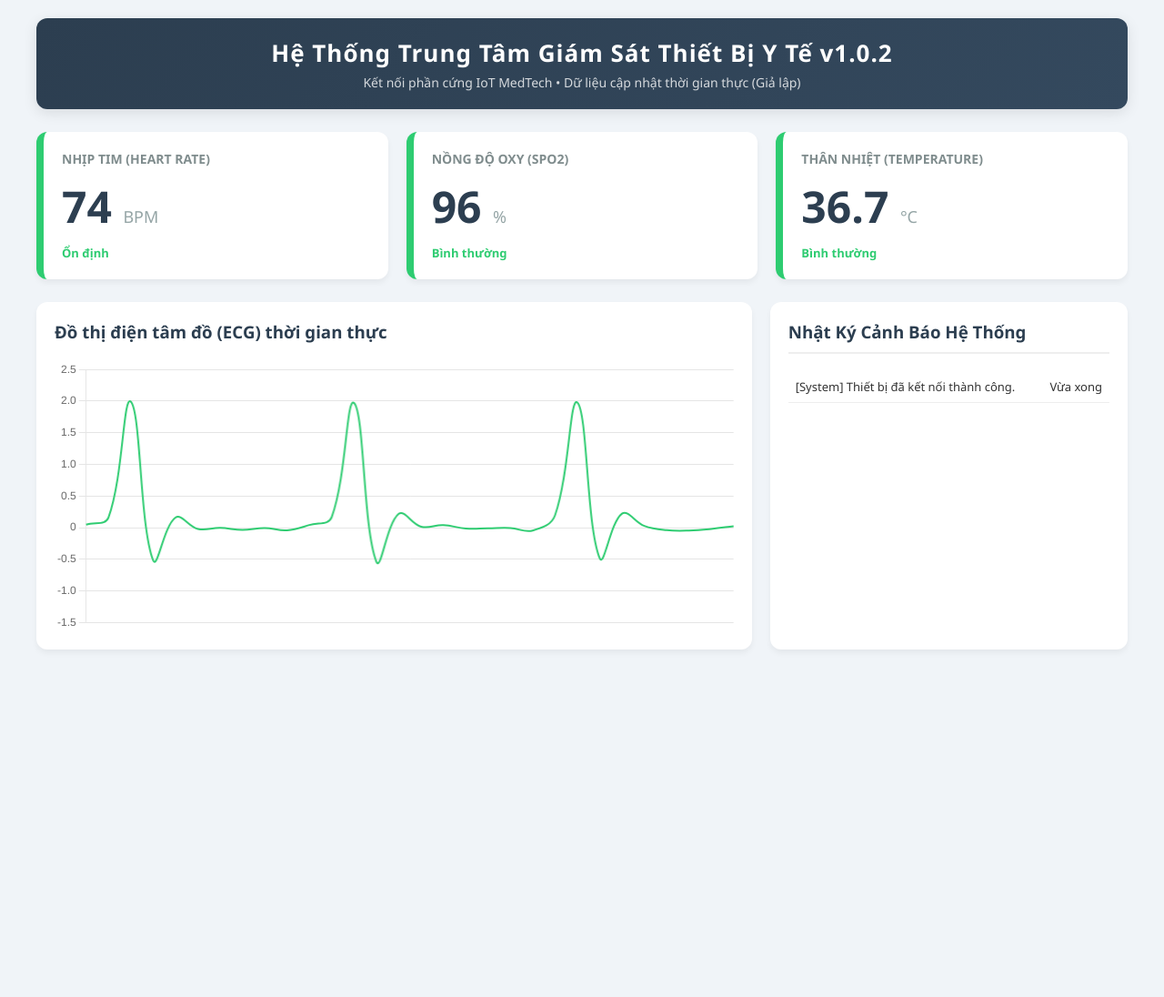
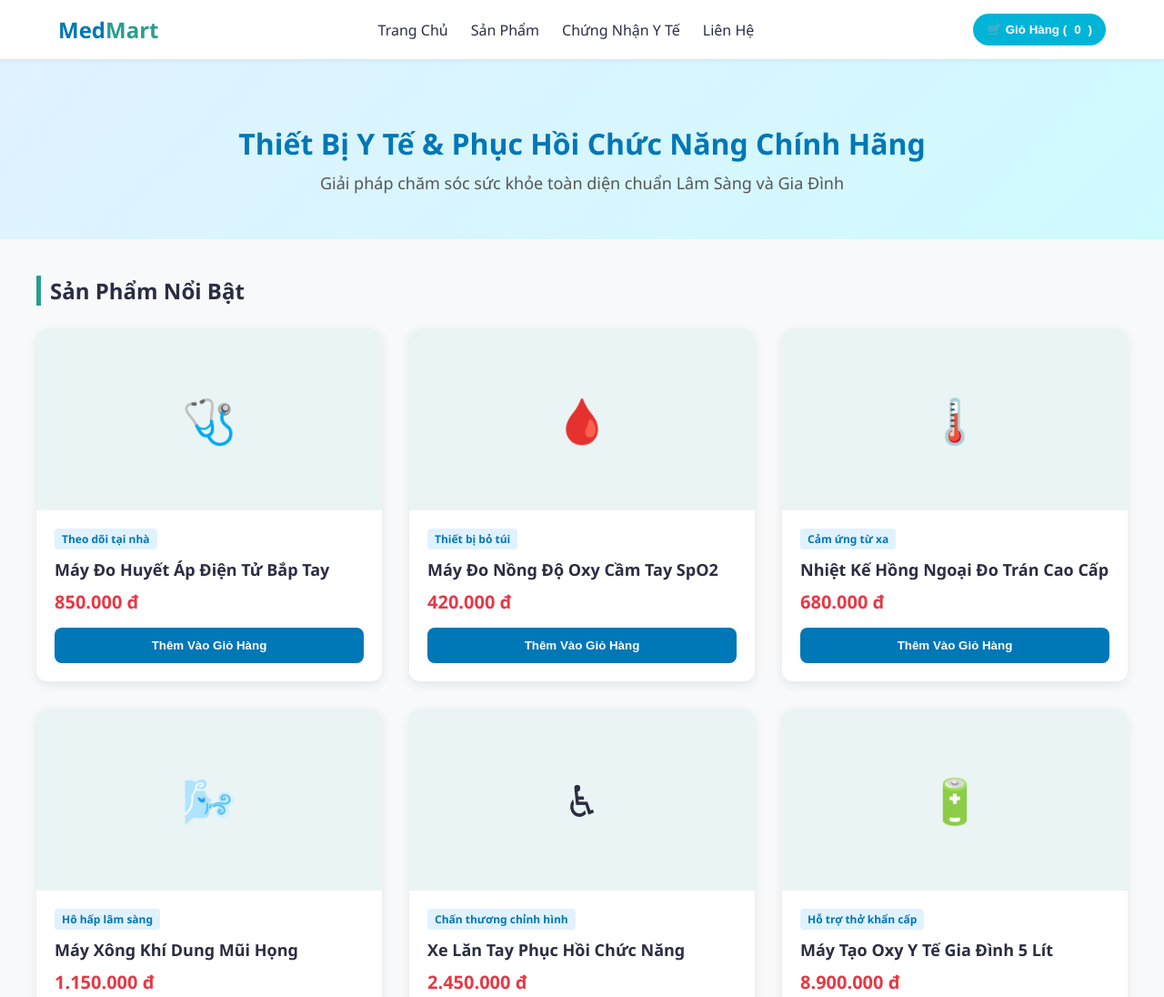
Before and after one commit to ncaodat72-cmyk/thiet-bi-y-te, a plain HTML site: page index.html in a window 1280 px wide. Shown: the top 1096 px of the page at 91% size. Before the commit the page ends 800 px from the top, so only its background shows below. Drawn offline with nearby package versions, Linux system fonts and the light colour scheme.

Commit message:
Add files via upload

```diff
--- a/index.html
+++ b/index.html
@@ -3,278 +3,381 @@
 <head>
     <meta charset="UTF-8">
     <meta name="viewport" content="width=device-width, initial-scale=1.0">
-    <title>Dashboard Thiết Bị Y Tế - Giám Sát Sinh Hiệu</title>
-    <script src="https://cdn.jsdelivr.net/npm/chart.js"></script>
+    <title>MedMart - Cửa Hàng Thiết Bị Y Tế Chính Hãng</title>
     <style>
         :root {
-            --bg-main: #f0f4f8;
-            --primary: #2c3e50;
-            --card-bg: #ffffff;
-            --safe: #2ecc71;
-            --warning: #f1c40f;
-            --danger: #e74c3c;
-            --text: #333;
+            --primary: #00b4d8;
+            --primary-dark: #0077b6;
+            --secondary: #2a9d8f;
+            --bg-light: #f8f9fa;
+            --text-dark: #2b2d42;
+            --danger: #e63946;
+            --card-shadow: 0 4px 12px rgba(0,0,0,0.08);
         }
 
         body {
             font-family: 'Segoe UI', Tahoma, Geneva, Verdana, sans-serif;
-            background-color: var(--bg-main);
-            color: var(--text);
             margin: 0;
-            padding: 20px;
+            padding: 0;
+            background-color: var(--bg-light);
+            color: var(--text-dark);
         }
 
+        /* NAVBAR */
+        nav {
+            background-color: white;
+            box-shadow: 0 2px 4px rgba(0,0,0,0.05);
+            padding: 15px 5%;
+            display: flex;
+            justify-content: space-between;
+            align-items: center;
+            position: sticky;
+            top: 0;
+            z-index: 100;
+        }
+
+        .logo {
+            font-size: 24px;
+            font-weight: bold;
+            color: var(--primary-dark);
+            text-decoration: none;
+        }
+
+        .logo span { color: var(--secondary); }
+
+        .nav-links {
+            list-style: none;
+            display: flex;
+            gap: 25px;
+            margin: 0;
+            padding: 0;
+        }
+
+        .nav-links a {
+            text-decoration: none;
+            color: var(--text-dark);
+            font-weight: 500;
+            transition: color 0.3s;
+        }
+
+        .nav-links a:hover { color: var(--primary); }
+
+        .cart-icon-btn {
+            background: var(--primary);
+            color: white;
+            border: none;
+            padding: 10px 15px;
+            border-radius: 20px;
+            cursor: pointer;
+            font-weight: bold;
+            display: flex;
+            align-items: center;
+            gap: 8px;
+        }
+
+        /* HERO BANNER */
+        .hero {
+            background: linear-gradient(135deg, #e0f2fe, #cffafe);
+            padding: 50px 5%;
+            text-align: center;
+            margin-bottom: 40px;
+        }
+
+        .hero h1 { font-size: 32px; color: var(--primary-dark); margin-bottom: 10px; }
+        .hero p { font-size: 18px; color: #555; margin: 0; }
+
+        /* MAIN CONTAINER */
         .container {
             max-width: 1200px;
             margin: 0 auto;
+            padding: 0 20px;
         }
 
-        header {
-            background: linear-gradient(135deg, var(--primary), #34495e);
-            color: white;
-            padding: 20px;
-            border-radius: 12px;
-            text-align: center;
-            box-shadow: 0 4px 15px rgba(0,0,0,0.1);
+        .section-title {
+            font-size: 24px;
             margin-bottom: 25px;
+            border-left: 5px solid var(--secondary);
+            padding-left: 10px;
         }
 
-        header h1 { margin: 0; font-size: 26px; letter-spacing: 1px; }
-        header p { margin: 5px 0 0 0; opacity: 0.8; font-size: 14px; }
-
-        /* Lưới hiển thị các thông số (Vital Signs) */
-        .vitals-grid {
+        /* PRODUCT GRID */
+        .product-grid {
             display: grid;
-            grid-template-columns: repeat(auto-fit, minmax(250px, 1fr));
-            gap: 20px;
-            margin-bottom: 25px;
+            grid-template-columns: repeat(auto-fit, minmax(280px, 1fr));
+            gap: 30px;
+            margin-bottom: 60px;
         }
 
-        .vital-card {
-            background: var(--card-bg);
+        .product-card {
+            background: white;
             border-radius: 12px;
-            padding: 20px;
-            box-shadow: 0 4px 6px rgba(0,0,0,0.05);
-            border-left: 8px solid var(--safe);
-            transition: all 0.3s ease;
+            overflow: hidden;
+            box-shadow: var(--card-shadow);
+            transition: transform 0.3s, box-shadow 0.3s;
+            display: flex;
+            flex-direction: column;
         }
 
-        .vital-card.alert {
-            border-left-color: var(--danger);
-            animation: pulse 1.5s infinite;
+        .product-card:hover {
+            transform: translateY(-5px);
+            box-shadow: 0 8px 20px rgba(0,0,0,0.12);
         }
 
-        .vital-title {
-            font-size: 14px;
-            font-weight: bold;
-            color: #7f8c8d;
-            text-transform: uppercase;
+        .product-img-box {
+            background-color: #eaf4f4;
+            height: 200px;
+            display: flex;
+            align-items: center;
+            justify-content: center;
+            font-size: 48px; /* Dùng tạm Emoji làm hình ảnh mẫu */
         }
 
-        .vital-value {
-            font-size: 48px;
-            font-weight: bold;
-            margin: 10px 0;
-            color: var(--primary);
+        .product-info {
+            padding: 20px;
+            display: flex;
+            flex-direction: column;
+            flex-grow: 1;
         }
 
-        .vital-unit { font-size: 18px; font-weight: normal; color: #95a5a6; }
-
-        .vital-status {
-            font-size: 13px;
+        .product-tag {
+            font-size: 12px;
+            background-color: #e0f2fe;
+            color: var(--primary-dark);
+            padding: 3px 8px;
+            border-radius: 4px;
+            align-self: flex-start;
             font-weight: 600;
-            color: var(--safe);
+            margin-bottom: 10px;
         }
 
-        .vital-card.alert .vital-status { color: var(--danger); }
+        .product-title { font-size: 18px; margin: 0 0 10px 0; font-weight: bold; }
 
-        /* Khu vực đồ thị và Nhật ký hệ thống */
-        .main-content {
-            display: grid;
-            grid-template-columns: 2fr 1fr;
-            gap: 20px;
+        .product-price {
+            font-size: 20px;
+            color: var(--danger);
+            font-weight: bold;
+            margin-bottom: 15px;
         }
 
-        @media (max-width: 900px) {
-            .main-content { grid-template-columns: 1fr; }
+        .btn-add-cart {
+            background-color: var(--primary-dark);
+            color: white;
+            border: none;
+            padding: 12px;
+            border-radius: 8px;
+            cursor: pointer;
+            font-weight: 600;
+            margin-top: auto;
+            transition: background 0.2s;
         }
 
-        .chart-container, .log-container {
-            background: var(--card-bg);
+        .btn-add-cart:hover { background-color: var(--primary); }
+
+        /* SHOPPING CART SECTION */
+        .cart-section {
+            background: white;
             border-radius: 12px;
-            padding: 20px;
-            box-shadow: 0 4px 6px rgba(0,0,0,0.05);
+            padding: 25px;
+            box-shadow: var(--card-shadow);
+            margin-bottom: 60px;
         }
 
-        .log-container h3 { margin-top: 0; color: var(--primary); border-bottom: 2px solid #eee; padding-bottom: 10px; }
-
-        .log-list {
-            list-style: none;
-            padding: 0;
-            margin: 0;
-            max-height: 250px;
-            overflow-y: auto;
-            font-size: 13px;
+        .cart-item {
+            display: flex;
+            justify-content: space-between;
+            align-items: center;
+            padding: 15px 0;
+            border-bottom: 1px solid #edf2f7;
         }
 
-        .log-item {
-            padding: 8px;
-            border-bottom: 1px solid #eee;
-            display: flex;
-            justify-content: space-between;
+        .cart-item:last-child { border: none; }
+
+        .cart-total {
+            text-align: right;
+            font-size: 22px;
+            font-weight: bold;
+            margin-top: 20px;
+            color: var(--text-dark);
         }
 
-        .log-item.danger { color: var(--danger); font-weight: bold; background-color: #fdf2f2; }
+        .btn-checkout {
+            background-color: var(--secondary);
+            color: white;
+            border: none;
+            padding: 12px 30px;
+            border-radius: 8px;
+            cursor: pointer;
+            font-size: 16px;
+            font-weight: bold;
+            float: right;
+            margin-top: 15px;
+        }
 
-        @keyframes pulse {
-            0% { box-shadow: 0 0 0 0 rgba(231, 76, 60, 0.4); }
-            70% { box-shadow: 0 0 0 10px rgba(231, 76, 60, 0); }
-            100% { box-shadow: 0 0 0 0 rgba(231, 76, 60, 0); }
+        .btn-checkout:hover { background-color: #218376; }
+
+        footer {
+            background-color: var(--text-dark);
+            color: white;
+            text-align: center;
+            padding: 20px;
+            margin-top: 40px;
+            font-size: 14px;
         }
     </style>
 </head>
 <body>
 
-<div class="container">
-    <header>
-        <h1>Hệ Thống Trung Tâm Giám Sát Thiết Bị Y Tế v1.0.2</h1>
-        <p>Kết nối phần cứng IoT MedTech • Dữ liệu cập nhật thời gian thực (Giả lập)</p>
-    </header>
+    <nav>
+        <a href="#" class="logo">Med<span>Mart</span></a>
+        <ul class="nav-links">
+            <li><a href="#">Trang Chủ</a></li>
+            <li><a href="#">Sản Phẩm</a></li>
+            <li><a href="#">Chứng Nhận Y Tế</a></li>
+            <li><a href="#">Liên Hệ</a></li>
+        </ul>
+        <button class="cart-icon-btn" onclick="scrollToCart()">
+            🛒 Giỏ Hàng (<span id="cart-count">0</span>)
+        </button>
+    </nav>
 
-    <div class="vitals-grid">
-        <div class="vital-card" id="card-hr">
-            <div class="vital-title">Nhịp Tim (Heart Rate)</div>
-            <div class="vital-value"><span id="val-hr">75</span> <span class="vital-unit">BPM</span></div>
-            <div class="vital-status" id="status-hr">Ổn định</div>
-        </div>
+    <div class="hero">
+        <h1>Thiết Bị Y Tế & Phục Hồi Chức Năng Chính Hãng</h1>
+        <p>Giải pháp chăm sóc sức khỏe toàn diện chuẩn Lâm Sàng và Gia Đình</p>
+    </div>
 
-        <div class="vital-card" id="card-spo2">
-            <div class="vital-title">Nồng Độ Oxy (SpO2)</div>
-            <div class="vital-value"><span id="val-spo2">98</span> <span class="vital-unit">%</span></div>
-            <div class="vital-status" id="status-spo2">Bình thường</div>
-        </div>
+    <div class="container">
+        <h2 class="section-title">Sản Phẩm Nổi Bật</h2>
+        <div class="product-grid" id="product-container">
+            </div>
 
-        <div class="vital-card" id="card-temp">
-            <div class="vital-title">Thân Nhiệt (Temperature)</div>
-            <div class="vital-value"><span id="val-temp">36.7</span> <span class="vital-unit">°C</span></div>
-            <div class="vital-status" id="status-temp">Bình thường</div>
+        <div class="cart-section" id="cart-anchor">
+            <h2 class="section-title">Giỏ Hàng Của Bạn</h2>
+            <div id="cart-items-list">
+                <p style="color: #777;">Chưa có sản phẩm nào trong giỏ hàng.</p>
+            </div>
+            <div class="cart-total">Tổng thanh toán: <span id="cart-total-price" style="color:var(--danger)">0đ</span></div>
+            <button class="btn-checkout" onclick="checkoutAlert()">Tiến Hành Đặt Hàng</button>
+            <div style="clear: both;"></div>
         </div>
     </div>
 
-    <div class="main-content">
-        <div class="chart-container">
-            <h3 style="margin-top:0; color: var(--primary);">Đồ thị điện tâm đồ (ECG) thời gian thực</h3>
-            <canvas id="ecgChart" height="120"></canvas>
-        </div>
+    <footer>
+        <p>© 2026 MedMart - Hệ thống phân phối thiết bị y tế đạt chuẩn ISO 13485.</p>
+    </footer>
 
-        <div class="log-container">
-            <h3>Nhật Ký Cảnh Báo Hệ Thống</h3>
-            <ul class="log-list" id="log-list">
-                <li class="log-item"><span>[System] Thiết bị đã kết nối thành công.</span><span>Vừa xong</span></li>
-            </ul>
-        </div>
-    </div>
-</div>
+    <script>
+        // Mảng danh sách sản phẩm y tế giả lập
+        const products = [
+            { id: 101, name: "Máy Đo Huyết Áp Điện Tử Bắp Tay", price: 850000, tag: "Theo dõi tại nhà", icon: "🩺" },
+            { id: 102, name: "Máy Đo Nồng Độ Oxy Cầm Tay SpO2", price: 420000, tag: "Thiết bị bỏ túi", icon: "🩸" },
+            { id: 103, name: "Nhiệt Kế Hồng Ngoại Đo Trán Cao Cấp", price: 680000, tag: "Cảm ứng từ xa", icon: "🌡️" },
+            { id: 104, name: "Máy Xông Khí Dung Mũi Họng", price: 1150000, tag: "Hô hấp lâm sàng", icon: "🌬️" },
+            { id: 105, name: "Xe Lăn Tay Phục Hồi Chức Năng", price: 2450000, tag: "Chấn thương chỉnh hình", icon: "♿" },
+            { id: 106, name: "Máy Tạo Oxy Y Tế Gia Đình 5 Lít", price: 8900000, tag: "Hỗ trợ thở khẩn cấp", icon: "🔋" }
+        ];
 
-<script>
-    // --- 1. Khởi tạo Đồ thị ECG (Sử dụng Chart.js) ---
-    const ctx = document.getElementById('ecgChart').getContext('2d');
-    const maxDataPoints = 30;
-    const ecgLabels = Array.from({length: maxDataPoints}, (_, i) => "");
-    const ecgData = Array.from({length: maxDataPoints}, () => 0);
+        // Mảng lưu trữ trạng thái giỏ hàng hiện tại
+        let cart = [];
 
-    const ecgChart = new Chart(ctx, {
-        type: 'line',
-        data: {
-            labels: ecgLabels,
-            datasets: [{
-                label: 'Tín hiệu ECG (mV)',
-                data: ecgData,
-                borderColor: '#2ecc71',
-                borderWidth: 2,
-                pointRadius: 0,
-                fill: false,
-                tension: 0.4
-            }]
-        },
-        options: {
-            scales: {
-                y: { min: -1.5, max: 2.5 },
-                x: { display: false }
-            },
-            plugins: { legend: { display: false } },
-            animation: false
-        }
-    });
+        // HÀM HIỂN THỊ DANH SÁCH SẢN PHẨM LÊN GIAO DIỆN
+        function displayProducts() {
+            const container = document.getElementById('product-container');
+            container.innerHTML = "";
 
-    // --- 2. Giả lập luồng dữ liệu liên tục từ Phần cứng gửi về ---
-    let tick = 0;
-    setInterval(() => {
-        // Tạo sóng mô phỏng ECG tuần hoàn
-        tick++;
-        let ecgSample = 0;
-        let p = tick % 10;
-        if (p === 3) ecgSample = 2.0;       // Sóng R cao vọt
-        else if (p === 4) ecgSample = -0.5;  // Sóng S xuống sâu
-        else if (p === 2 || p === 5) ecgSample = 0.2; // Sóng P và T nhỏ
-        else ecgSample = 0;                  // Đường đẳng điện
-
-        // Thêm nhiễu nhẹ cho thực tế
-        ecgSample += (Math.random() - 0.5) * 0.1;
-
-        // Cập nhật đồ thị
-        ecgData.push(ecgSample);
-        ecgData.shift();
-        ecgChart.update();
-    }, 100);
-
-    // Cập nhật các chỉ số sinh tồn sau mỗi 2 giây
-    setInterval(() => {
-        // Giả lập dữ liệu sinh tồn ngẫu nhiên xung quanh ngưỡng bình thường
-        let hr = Math.floor(65 + Math.random() * 20);
-        let spo2 = Math.floor(95 + Math.random() * 5);
-        let temp = (36.5 + Math.random() * 0.5).toFixed(1);
-
-        // Tạo tình huống giả lập bất thường ngẫu nhiên để test cảnh báo (5% cơ hội bị tụt oxy)
-        if (Math.random() < 0.05) {
-            spo2 = 91;
-            hr = 115;
+            products.forEach(p => {
+                const card = `
+                    <div class="product-card">
+                        <div class="product-img-box">${p.icon}</div>
+                        <div class="product-info">
+                            <span class="product-tag">${p.tag}</span>
+                            <h3 class="product-title">${p.name}</h3>
+                            <div class="product-price">${p.price.toLocaleString('vi-VN')} đ</div>
+                            <button class="btn-add-cart" onclick="addToCart(${p.id})">Thêm Vào Giỏ Hàng</button>
+                        </div>
+                    </div>
+                `;
+                container.innerHTML += card;
+            });
         }
 
-        // Cập nhật giao diện Nhịp Tim
-        document.getElementById('val-hr').innerText = hr;
+        // HÀM THÊM SẢN PHẨM VÀO GIỎ HÀNG
+        function addToCart(productId) {
+            const product = products.find(p => p.id === productId);
+            const cartItem = cart.find(item => item.id === productId);
 
-        // Cập nhật giao diện SpO2 & Xử lý cảnh báo y tế lâm sàng
-        document.getElementById('val-spo2').innerText = spo2;
-        const cardSpO2 = document.getElementById('card-spo2');
-        const statusSpO2 = document.getElementById('status-spo2');
-
-        if (spo2 < 94) {
-            cardSpO2.classList.add('alert');
-            statusSpO2.innerText = "CẢNH BÁO: Suy hô hấp (SpO2 Thấp!)";
-            addLog("Cảnh báo: Phát hiện SpO2 tụt nguy hiểm: " + spo2 + "%", "danger");
-        } else {
-            cardSpO2.classList.remove('alert');
-            statusSpO2.innerText = "Bình thường";
+            if (cartItem) {
+                cartItem.quantity += 1;
+            } else {
+                cart.push({ ...product, quantity: 1 });
+            }
+            updateCartUI();
         }
 
-        // Cập nhật giao diện Thân nhiệt
-        document.getElementById('val-temp').innerText = temp;
+        // HÀM CẬP NHẬT GIAO DIỆN GIỎ HÀNG VÀ TÍNH TỔNG TIỀN
+        function updateCartUI() {
+            // Cập nhật số lượng trên badge biểu tượng navbar
+            const totalItems = cart.reduce((sum, item) => sum + item.quantity, 0);
+            document.getElementById('cart-count').innerText = totalItems;
 
-    }, 2000);
+            // Cập nhật chi tiết vùng giỏ hàng bên dưới
+            const cartListContainer = document.getElementById('cart-items-list');
+            const totalPriceContainer = document.getElementById('cart-total-price');
 
-    // Hàm ghi nhật ký cảnh báo hệ thống
-    function addLog(message, type = "") {
-        const logList = document.getElementById('log-list');
-        const now = new Date();
-        const timeStr = now.getHours() + ":" + String(now.getMinutes()).padStart(2, '0') + ":" + String(now.getSeconds()).padStart(2, '0');
+            if (cart.length === 0) {
+                cartListContainer.innerHTML = `<p style="color: #777;">Chưa có sản phẩm nào trong giỏ hàng.</p>`;
+                totalPriceContainer.innerText = "0 đ";
+                return;
+            }
 
-        const li = document.createElement('li');
-        li.className = `log-item ${type}`;
-        li.innerHTML = `<span>[${timeStr}] ${message}</span><span>Bây giờ</span>`;
+            cartListContainer.innerHTML = "";
+            let totalMoney = 0;
 
-        logList.insertBefore(li, logList.firstChild);
-    }
-</script>
+            cart.forEach(item => {
+                const itemCost = item.price * item.quantity;
+                totalMoney += itemCost;
+
+                const row = `
+                    <div class="cart-item">
+                        <div>
+                            <strong>${item.name}</strong> <br>
+                            <span style="color:#777;">Đơn giá: ${item.price.toLocaleString('vi-VN')} đ</span>
+                        </div>
+                        <div>
+                            <span>Số lượng: <strong>${item.quantity}</strong></span>
+                            <button style="margin-left:15px; color:var(--danger); border:none; background:none; cursor:pointer;" onclick="removeFromCart(${item.id})">Xóa</button>
+                        </div>
+                    </div>
+                `;
+                cartListContainer.innerHTML += row;
+            });
+
+            totalPriceContainer.innerText = totalMoney.toLocaleString('vi-VN') + " đ";
+        }
+
+        // HÀM XÓA SẢN PHẨM KHỎI GIỎ HÀNG
+        function removeFromCart(productId) {
+            cart = cart.filter(item => item.id !== productId);
+            updateCartUI();
+        }
+
+        // CUỘN TRANG XUỐNG VÙNG GIỎ HÀNG KHI BẤM NÚT TRÊN NAVBAR
+        function scrollToCart() {
+            document.getElementById('cart-anchor').scrollIntoView({ behavior: 'smooth' });
+        }
+
+        // THÔNG BÁO KHI BẤM ĐẶT HÀNG
+        function checkoutAlert() {
+            if(cart.length === 0) {
+                alert("Giỏ hàng của bạn đang trống!");
+            } else {
+                alert("Yêu cầu đơn hàng đã được gửi! Chúng tôi sẽ liên hệ để xác nhận cấu hình thiết bị y tế phù hợp.");
+                cart = [];
+                updateCartUI();
+            }
+        }
+
+        // Chạy khởi tạo danh sách khi tải xong trang web
+        window.onload = displayProducts;
+    </script>
 </body>
 </html>
```
